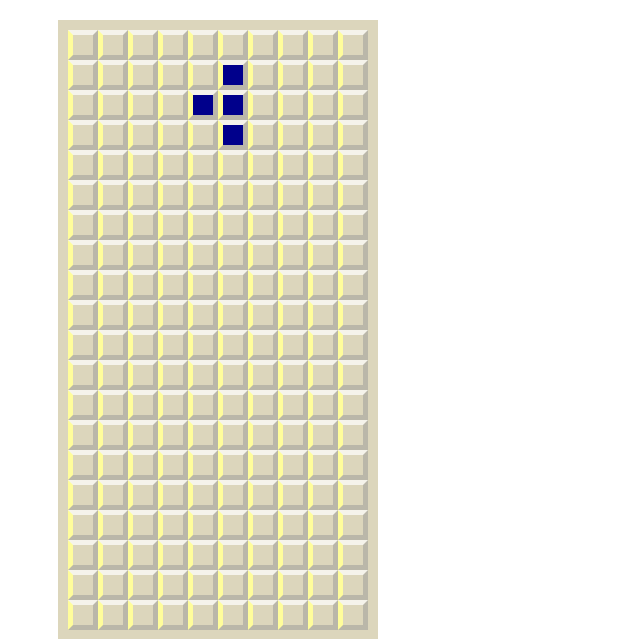
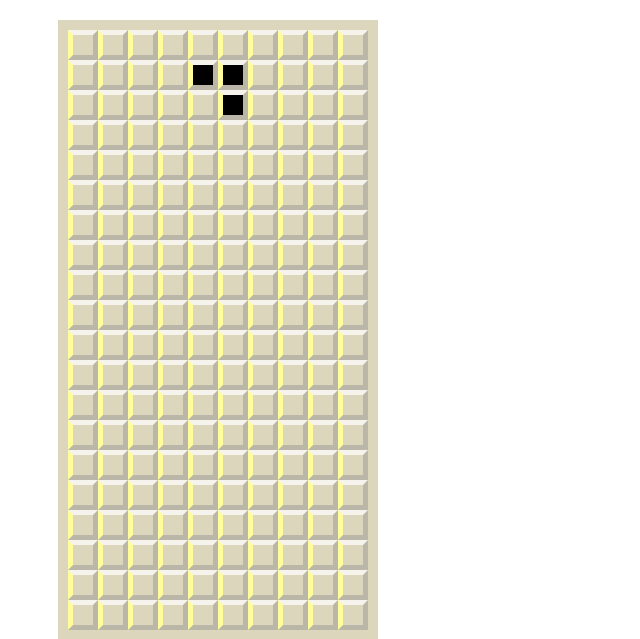
Before and after one commit to cricket-creator/JS-HW, a plain HTML site: page index.html in a window 1280 px wide. Both pictures are taken after a click on the element 218 px from the left and 330 px from the top of the page. Shown: the top 639 px of the page, without its empty margins (0-640 px from the left). Drawn offline with Linux system fonts and the light colour scheme.

Commit message:
created new figures

```diff
--- a/main.js
+++ b/main.js
@@ -22,12 +22,12 @@ document.addEventListener('DOMContentLoaded', () => {
         {
             cells: [1, 2, BOARDWIDTH, BOARDWIDTH + 1],
             width: 3,
-            color: 'sFigure'
+            color: 'sFigure',
         },
         {
             cells: [1, BOARDWIDTH, BOARDWIDTH + 1, BOARDWIDTH * 2 + 1],
             width: 3,
-            color: 'tFigure'
+            color: 'tFigure',
         },
         {
             cells: [0, 1, BOARDWIDTH, BOARDWIDTH + 1],
@@ -38,6 +38,26 @@ document.addEventListener('DOMContentLoaded', () => {
             cells: [1, BOARDWIDTH + 1, BOARDWIDTH * 2 + 1, BOARDWIDTH * 3 + 1],
             width: 4,
             color: 'iFigure',
+        },
+        {
+            cells: [0, 1, BOARDWIDTH + 1, BOARDWIDTH + 1],
+            width: 2,
+            color: 'bFigure', //ботинок
+        },
+        {
+            cells: [0, 2, BOARDWIDTH + 1, BOARDWIDTH + 1],
+            width: 3,
+            color: 'mFigure', //танчик
+        },
+        {
+            cells: [0],
+            width: 1,
+            color: 'dFigure', // точка
+        },
+        {
+            cells: [0, 0, BOARDWIDTH, BOARDWIDTH],
+            width: 2,
+            color: 'cFigure', //короткая линия
         }
     ]
 
--- a/style.css
+++ b/style.css
@@ -61,3 +61,19 @@
 .iFigure {
     background-color: darkgreen;
 }
+
+.bFigure {
+    background-color: black;
+}
+
+.mFigure {
+    background-color: maroon;
+}
+
+.dFigure {
+    background-color: darkslategray;
+}
+
+.cFigure {
+    background-color: navy
+}
```
